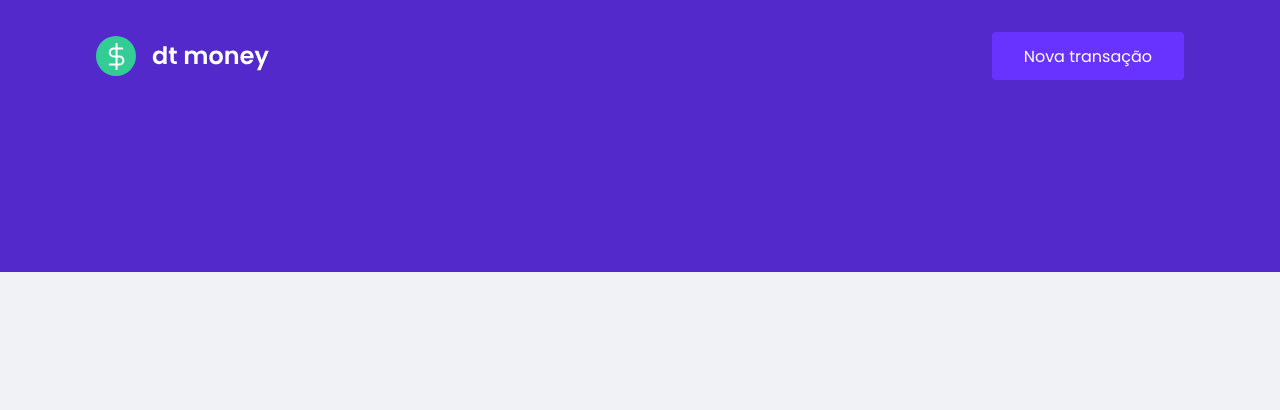
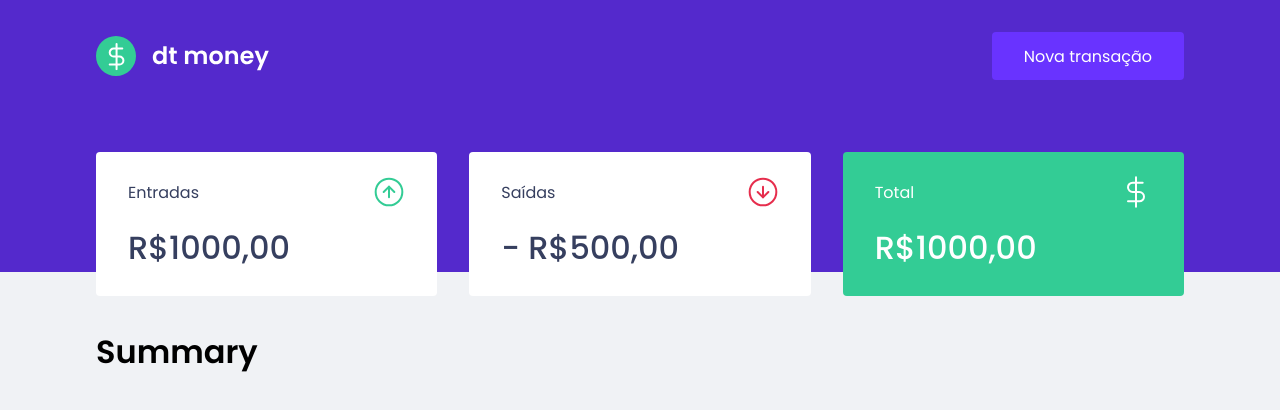
Before and after one commit to rafaelrpbelo/lucky-pot, a React (Create React App) app: page / in a window 1280 px wide. Shown: the top 410 px of the page. Built offline with nearby package versions, Linux system fonts and the light colour scheme.

Commit message:
Create Dashboard and Summary components

```diff
--- a/public/index.html
+++ b/public/index.html
@@ -9,7 +9,7 @@
 
     <title>dtmoney</title>
 
-    <link href="https://fonts.googleapis.com/css2?family=Poppins:wght@400;600&display=swap" rel="stylesheet">
+    <link href="https://fonts.googleapis.com/css2?family=Poppins:wght@400;500;600&display=swap" rel="stylesheet">
   </head>
   <body>
     <noscript>You need to enable JavaScript to run this app.</noscript>
--- a/src/App.tsx
+++ b/src/App.tsx
@@ -1,10 +1,12 @@
 import { GlobalStyle } from "./styles/global"
 import { Header } from "./components/Header"
+import { Dashboard } from "./components/Dashboard"
 
 export function App() {
   return (
     <div className="App">
       <Header />
+      <Dashboard />
       <GlobalStyle />
     </div>
   );
--- /dev/null
+++ b/src/components/Dashboard/index.tsx
@@ -0,0 +1,10 @@
+import { Container } from "./styles"
+import { Summary } from "../Summary"
+
+export function Dashboard() {
+  return (
+    <Container>
+      <Summary />
+    </Container>
+  )
+};
--- /dev/null
+++ b/src/components/Dashboard/styles.ts
@@ -0,0 +1,7 @@
+import styled from "styled-components"
+
+export const Container = styled.main`
+  max-width: 1120px;
+  margin: 0 auto;
+  padding: 2.5rem 1rem;
+`;
--- /dev/null
+++ b/src/components/Summary/index.tsx
@@ -0,0 +1,37 @@
+import incomeImg from "../../assets/income.svg"
+import outcomeImg from "../../assets/outcome.svg"
+import totalImg from "../../assets/total.svg"
+
+import { Container } from "./styles"
+
+export function Summary() {
+  return (
+    <Container>
+      <div>
+        <header>
+          <p>Entradas</p>
+          <img src={incomeImg} alt="Entradas" />
+        </header>
+        <strong>R$1000,00</strong>
+      </div>
+
+      <div>
+        <header>
+          <p>Saídas</p>
+          <img src={outcomeImg} alt="Saídas" />
+        </header>
+        <strong>- R$500,00</strong>
+      </div>
+
+      <div className="highlight-background">
+        <header>
+          <p>Total</p>
+          <img src={totalImg} alt="Total" />
+        </header>
+        <strong>R$1000,00</strong>
+      </div>
+
+      <h1>Summary</h1>
+    </Container>
+  )
+};
--- /dev/null
+++ b/src/components/Summary/styles.ts
@@ -0,0 +1,34 @@
+import styled from "styled-components"
+
+export const Container = styled.div`
+  display: grid;
+  grid-template-columns: repeat(3, 1fr);
+  gap: 2rem;
+  margin-top: -10rem;
+
+  div {
+    background: var(--shape);
+    padding: 1.5rem 2rem;
+    border-radius: 0.25rem;
+    color: var(--text-title);
+
+    header {
+      display: flex;
+      align-items: center;
+      justify-content: space-between;
+    }
+
+    strong {
+      display: block;
+      margin-top: 1rem;
+      font-size: 2rem;
+      font-weight: 500;
+      line-height: 3rem;
+    }
+
+    &.highlight-background {
+      background-color: var(--green);
+      color: #fff;
+    }
+  }
+`;
--- a/src/styles/global.ts
+++ b/src/styles/global.ts
@@ -3,6 +3,7 @@
 export const GlobalStyle = createGlobalStyle`
   :root {
     --background: #f0f2f5;
+    --green: #33cc95;
     --red: #E52E4D;
     --blue: #5429CC;
 
```
